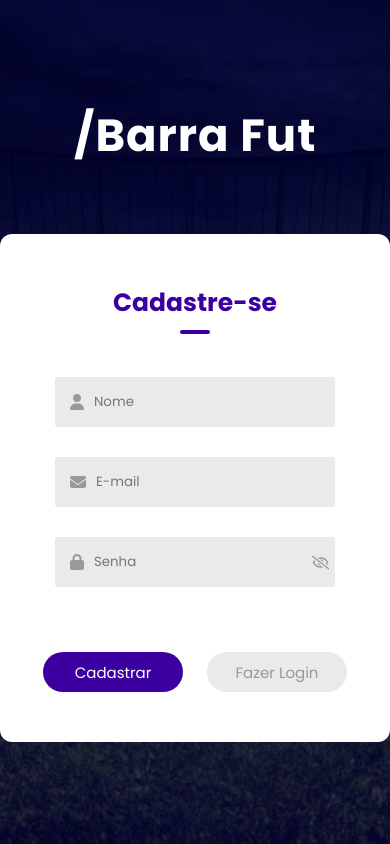
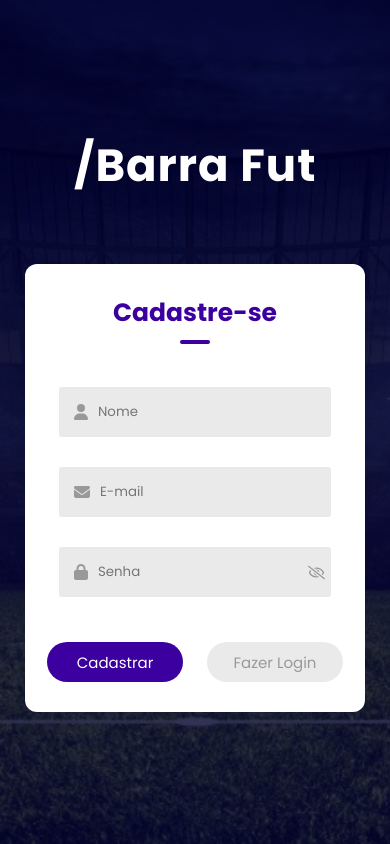
Before and after one commit to RafaelVieiraGt/BarraFut, a React (Create React App) app: page / in a window 390 px wide. Built offline with nearby package versions, Linux system fonts and the light colour scheme.

Commit message:
last update

```diff
--- a/src/Components/Footer/footer.css
+++ b/src/Components/Footer/footer.css
@@ -14,7 +14,7 @@ footer{
 }
 
 footer span{
-    font-size: 18px;
+    font-size: 16px;
     color: #FFF;
 }
 .socialMedia{
--- a/src/Components/Header/header.css
+++ b/src/Components/Header/header.css
@@ -47,4 +47,7 @@
     .header nav a{
         font-size: 16px;
     }
+    .header nav button{
+        font-size: 16px;
+    }
 }
--- a/src/Pages/CreateFut/create.css
+++ b/src/Pages/CreateFut/create.css
@@ -126,7 +126,7 @@
 
 @media (max-width: 500px){
     .conteudo-main{
-        width: 75%;
+        width: 70%;
         padding: 30px;
     }
 
@@ -146,13 +146,16 @@
         padding: 5px 8px;
     }
     .inputarea label{
-        font-size: 16px;
+        font-size: 12px;
     }
     .inputarea input{
-        width: 80%;
+        font-size: 12px;
     }
     #activated{
-        max-width: 342px;
+        max-width: 255px;
+    }
+    .conteudo-main button{
+        font-size: 12px;
     }
 
 }
--- a/src/Pages/Home/index.js
+++ b/src/Pages/Home/index.js
@@ -207,7 +207,7 @@ function Home(){
                                     </ul>
 
                                 </div>
-                                <span className='localizacao'> <FaMapMarkerAlt size={20}/>{typeof calcularLoc(data) === 'number' ? `${calcularLoc(data).toFixed(3)} Km de você!` : 'Erro ao calcular a distância'}</span>
+                                <span className='localizacao'> <FaMapMarkerAlt size={20}/>{typeof calcularLoc(data) === 'number' ? `${calcularLoc(data).toFixed(3)} Km de você!` :  calcularLoc(data) === NaN ? 'Geolocalização não permitida' : 'Erro ao calcular distancia'}</span>
                                 <div className='buttonarea'>
                                     <button className='marcar' id={data._id} value="confirmado" onClick={() => handleConfirm(data._id)}>Vou colar!</button>
                                     <button className='desmarcar' value="cancelado" id={`12${data._id}345`} onClick={() => handleCancel(data._id)}>Miou</button>
--- a/src/Pages/LoginRegister/login.css
+++ b/src/Pages/LoginRegister/login.css
@@ -187,7 +187,8 @@ span{
 
 @media (max-width: 500px){
     .formbox{
-        max-width: 350px;
+        max-width: 340px;
+        padding: 30px 0;
     }
     .formbox h1{
         font-size: 25px;
@@ -196,4 +197,8 @@ span{
         padding: 15px 10px;
 
     }
+    .btnfield{
+        margin-top: -20px;
+
+    }
 }
```
